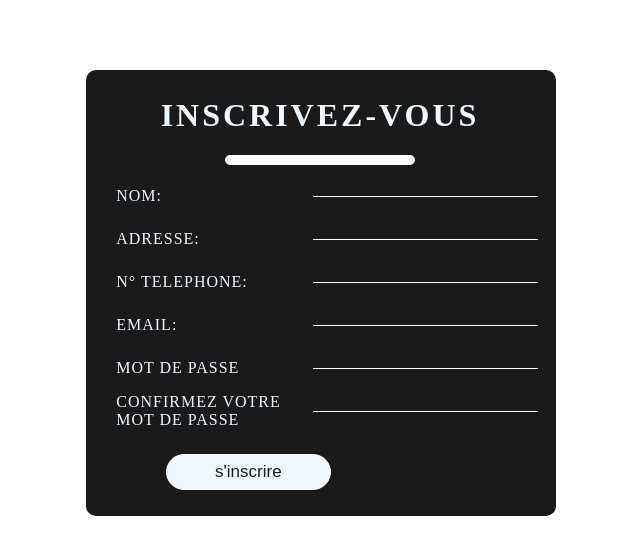
After one commit to hikem1/Deep-Travel-Tutor-, a PHP site: page /inscription.html in a window 1280 px wide. The commit adds this page. Shown: the top 555 px of the page, without its empty margins (319-959 px from the left). Run offline with PHP 8.4, Linux system fonts and the light colour scheme.

Commit message:
formulaire jean

```diff
--- a/assets/style.css
+++ b/assets/style.css
@@ -62,7 +62,7 @@ header img{
 .formulaire{
     background-color:#848486;
     height: 600px;
-    width:100%;
+    width: 100%;
 }
 
 .titre{
--- a/formulairereserv.css
+++ /dev/null
@@ -1,5 +0,0 @@
-header {
-    background-color: black;
-    padding: 1rem 2rem;
-    display: flex;
-    justify
--- a/formulairereserv.html
+++ b/formulairereserv.html
@@ -17,6 +17,7 @@
         </header>
         <section class="formulaire">
             <div class="titre"><h1>formulaire de reservation</h1></div>
+            <center>
                 <form>
                     <div class="form-row">
                     <div class="form-group col-md-6">
@@ -68,6 +69,7 @@
                     </div>
                     <button type="submit" class="btn btn-primary">Sign in</button>
                 </form>
+            </center>
         </section>
     </body>
 </html>
--- /dev/null
+++ b/inscription.css
@@ -0,0 +1,66 @@
+body{
+    padding: 0px;
+    margin: 0px;
+    font-family: 'Times New Roman', Times, serif;
+}
+
+h1{
+    color: rgb(243, 237, 237);
+    display: flex;
+    justify-content: center;
+}
+
+fieldset{
+    margin-top: 70px;
+    width: 35%;
+    background-color: rgb(26, 26, 27);
+    box-shadow: 5px 5px 20px 1px 10px rgb(243, 237, 237);
+    border: 0px;
+    padding-left: 10px;
+    border-radius: 10px 10px 10px 10px;
+    color:aliceblue;
+    height: 430px;
+}
+
+td{letter-spacing: 1px;}
+h1{
+    font-family: andalus;
+    letter-spacing: 3px;
+    text-align: center;
+    color: aliceblue;
+}
+
+hr{
+    border: 5px solid white;
+    border-radius: 10px;
+    width: 40%;
+}
+
+ul li{margin-left: 20px; color:white;}
+
+#submit{
+    margin: 20px 50px;
+    color: rgb(26, 26, 27);
+    background-color: aliceblue;
+    width: 90%;
+    font-size: 17px;
+    border-radius:30px;
+    border: 1px solid white;
+    padding: 7px;
+}
+
+#submit:hover{
+    color:white;
+    background-color: rgb(17, 111, 192);
+}
+
+input{
+    font-size: 16px;
+    border: none;
+    outline: non;
+    background: none;
+    border-bottom: 1px solid white;
+    color:white;
+    width: 100%;
+    margin-left: 10px;
+}
--- /dev/null
+++ b/inscription.html
@@ -0,0 +1,45 @@
+<!DOCTYPE html>
+<html lang="en">
+<head>
+    <meta charset="UTF-8">
+    <meta http-equiv="X-UA-Compatible" content="IE=edge">
+    <meta name="viewport" content="width=device-width, initial-scale=1.0">
+    <link rel="stylesheet" href="inscription.css">
+    <title>Deep travel</title>
+</head>
+<body>
+    <header>
+        <center>
+        <fieldset>
+            <form class="tableau">
+               <h1>INSCRIVEZ-VOUS</h1>
+               <hr>
+               <table>
+                  <tr>
+                    <td>NOM: </td><td><input type="text" name="name" value=""><br><br></td>
+                  </tr>
+                  <tr>
+                    <td>ADRESSE: </td><td><input type="text" name="adresse" value=""><br><br></td>
+                  </tr>
+                  <tr>
+                    <td>N° TELEPHONE: </td><td><input type="tel" name="tel" value=""><br><br></td>
+                  </tr>
+                  <tr>
+                    <td>EMAIL: </td><td><input type="email" name="email" value=""><br><br></td>
+                  </tr>
+                  <tr>
+                    <td>MOT DE PASSE</td><td><input type="password" name="pdw1" value=""><br><br></td>
+                  </tr>
+                  <tr>
+                    <td>CONFIRMEZ VOTRE <br> MOT DE PASSE</td><td><input type="password" name="pwd2" value=""><br><br></td>
+                  </tr>
+                  <tr>
+                    <td><input type="submit" id="submit" name="" value="s'inscrire"><br><br></td>
+                  </tr>
+               </table>
+            </form>
+        </fieldset>
+      </center>
+    </header>
+</body>
+</html>
```
Lines whose indentation alone changed are shown as unchanged.
